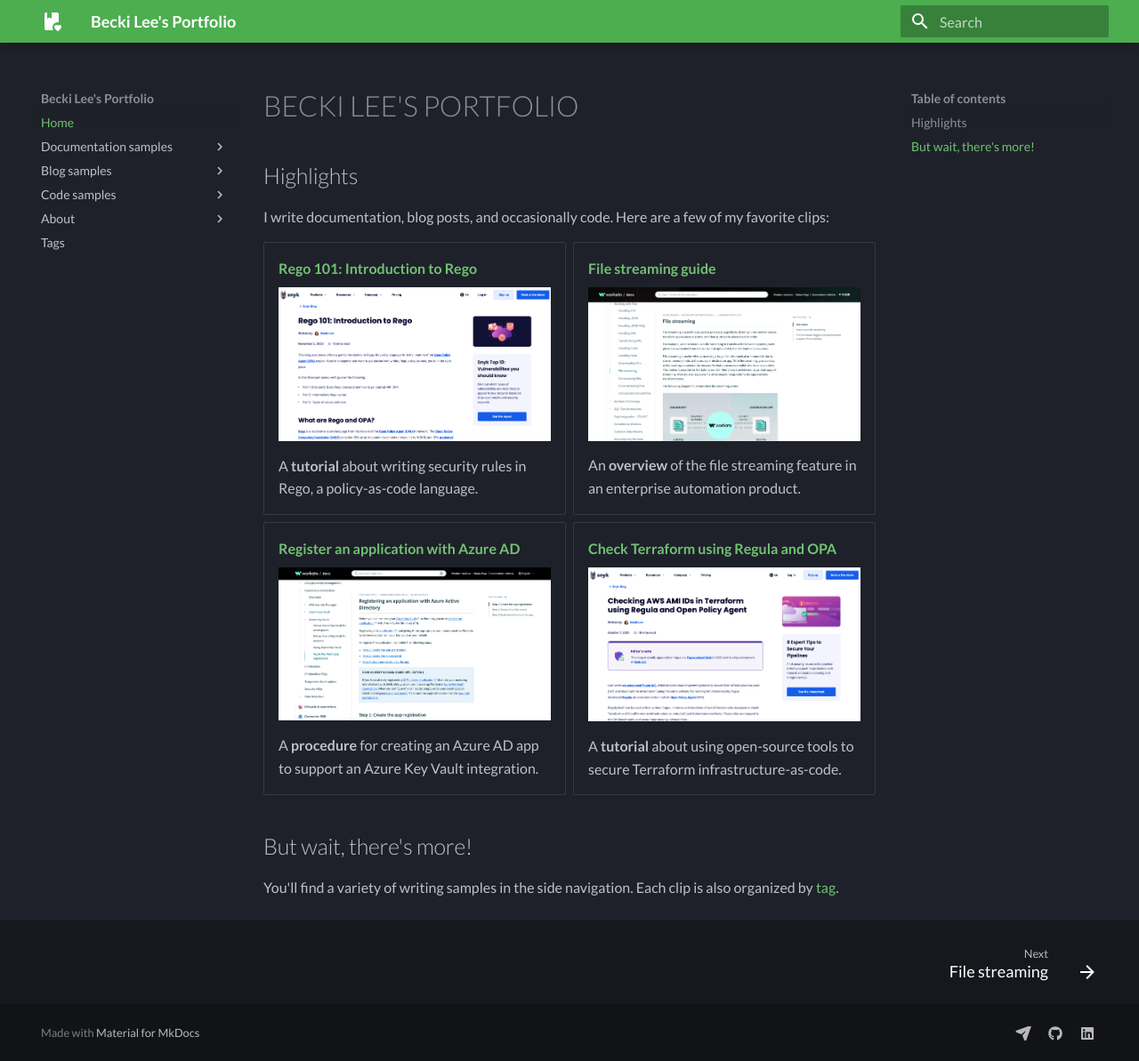
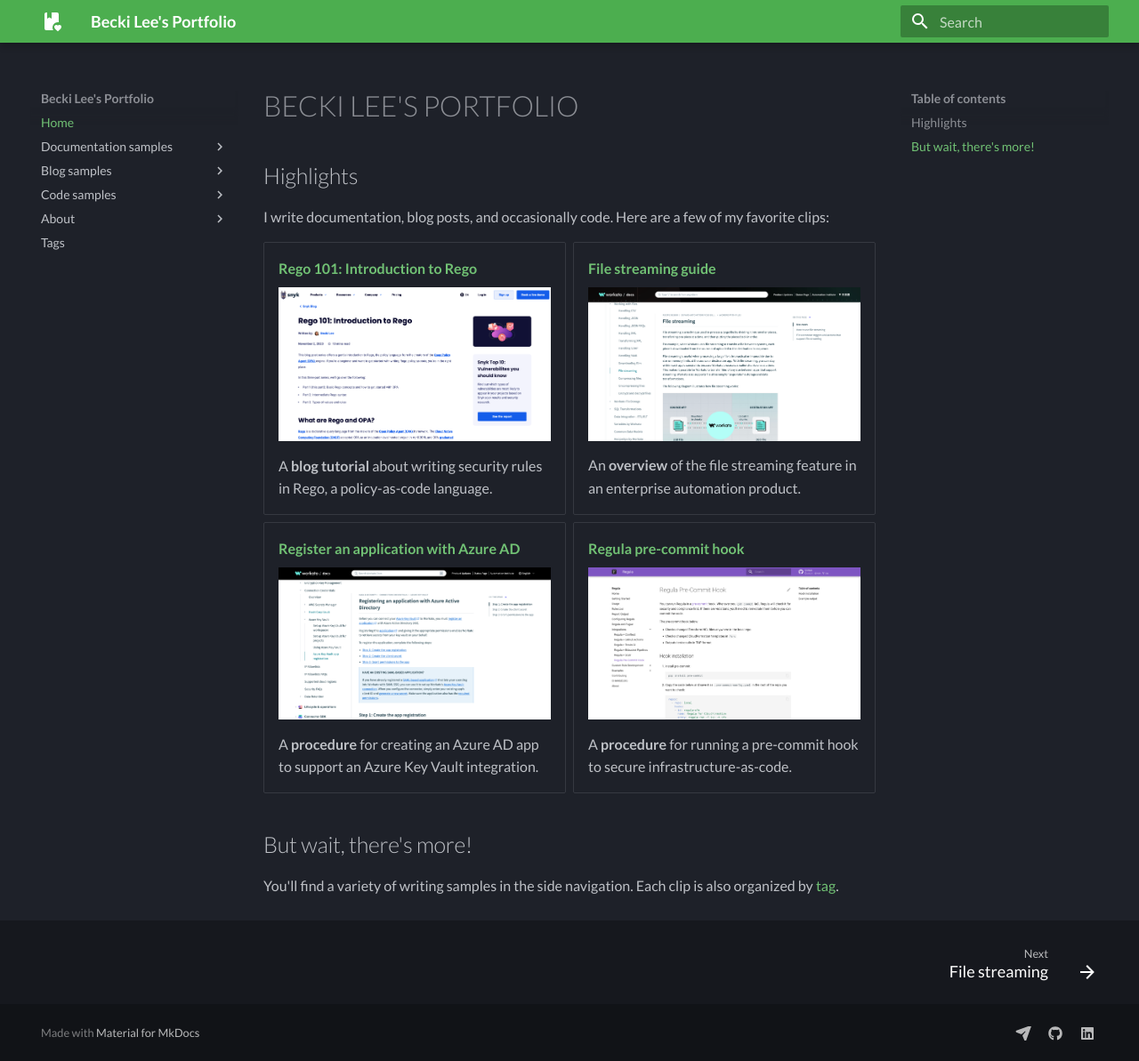
Before and after one commit to beckilee/omgbeckilee.com, an MkDocs documentation site: the page built from docs/index.md, in a window 1280 px wide and 1193 px high. Shown: the whole window at 89% size. Built offline with MkDocs 1.6.1 and Material for MkDocs 9.7.7, drawn with Linux system fonts in a browser that asks for light colours.

Commit message:
Update featured links on index page

```diff
--- a/docs/index.md
+++ b/docs/index.md
@@ -10,10 +10,10 @@ I write documentation, blog posts, and occasionally code. Here are a few of my f
 
 <div class="grid cards" markdown>
 
-- [**Rego 101: Introduction to Rego**](blog-rego-101.md) <p>[![Rego 101 screenshot](images/thumb-blog-rego-101.png)](blog-rego-101.md)</p>A **tutorial** about writing security rules in Rego, a policy-as-code language.
+- [**Rego 101: Introduction to Rego**](blog-rego-101.md) <p>[![Rego 101 screenshot](images/thumb-blog-rego-101.png)](blog-rego-101.md)</p>A **blog tutorial** about writing security rules in Rego, a policy-as-code language.
 - [**File streaming guide**](doc-file-streaming.md) <p>[![File streaming screenshot](images/thumb-doc-file-streaming.png)](doc-file-streaming.md)</p>An **overview** of the file streaming feature in an enterprise automation product.
 - [**Register an application with Azure AD**](doc-akv-app-registration.md) <p>[![Register an application with Azure AD screenshot](images/thumb-doc-akv-app-registration.png)](doc-akv-app-registration.md)</p>A **procedure** for creating an Azure AD app to support an Azure Key Vault integration.
-- [**Check Terraform using Regula and OPA**](blog-check-terraform-with-regula.md) <p>[![Check Terraform using Regula and OPA screenshot](images/thumb-blog-check-terraform-with-regula.png)](blog-check-terraform-with-regula.md)</p>A **tutorial** about using open-source tools to secure Terraform infrastructure-as-code.
+- [**Regula pre-commit hook**](doc-regula-precommit-hook.md) <p>[![Regula pre-commit hook screenshot](images/thumb-doc-regula-precommit-hook.png)](doc-regula-precommit-hook.md)</p>A **procedure** for running a pre-commit hook to secure infrastructure-as-code.
 
 </div>
 
```
Also changed, not shown: docs/images/thumb-doc-akv-app-registration.png, docs/images/thumb-doc-regula-precommit-hook.png.
